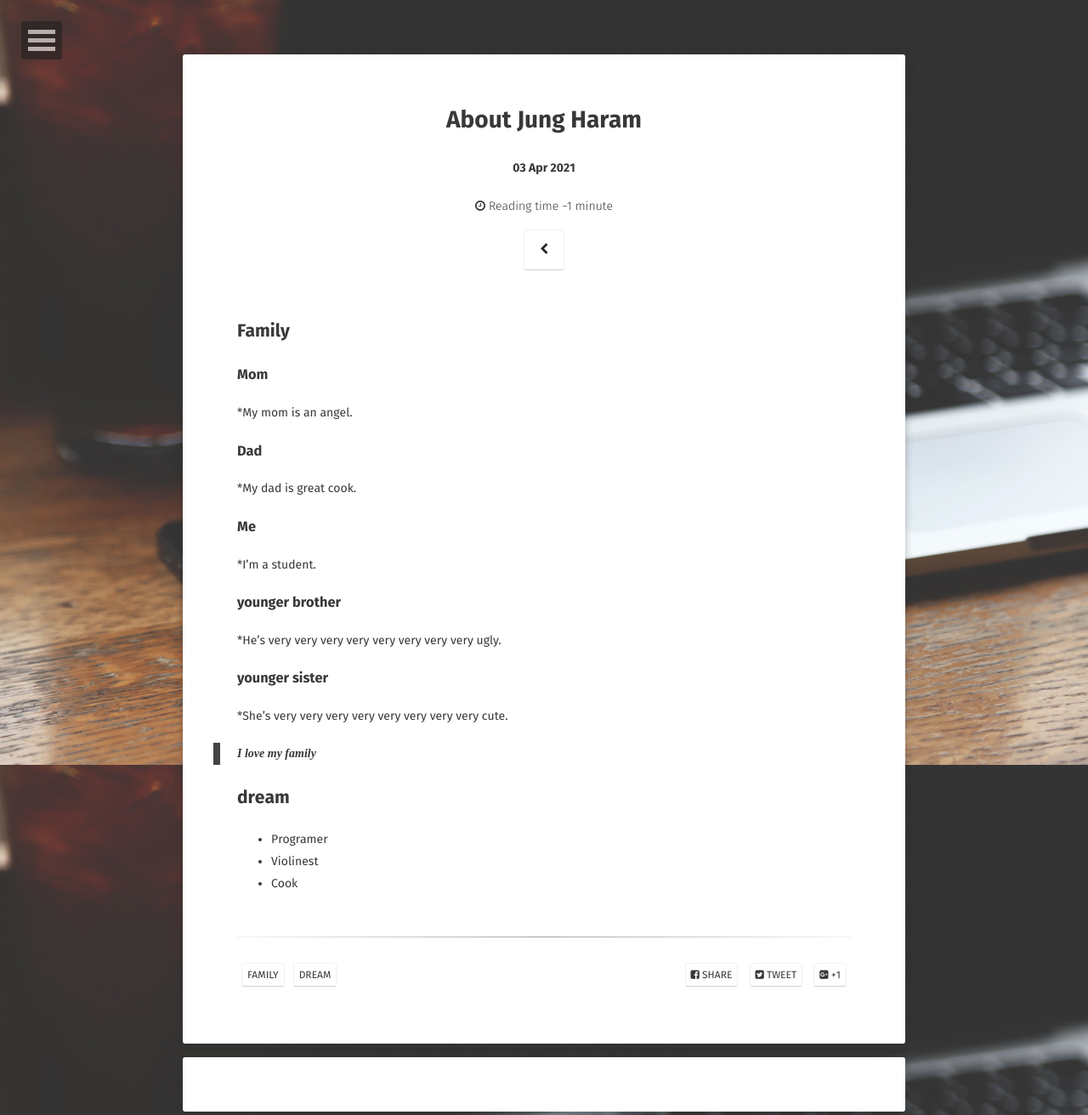
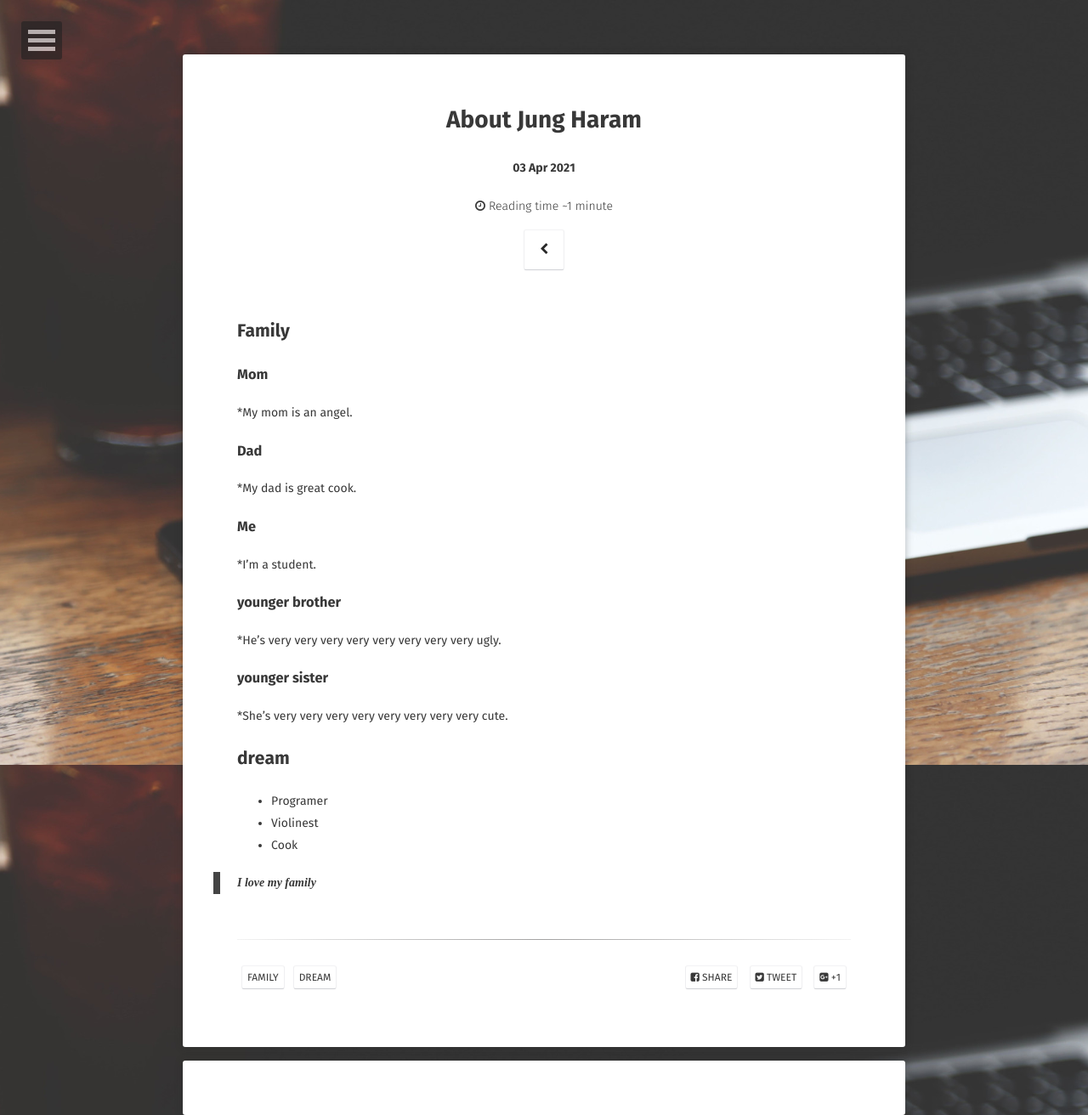
Before and after one commit to KSY1824/ksy1824.github.com, a Jekyll site: the page built from _posts/2021-04-03-My-first-blog-post.md, in a window 1280 px wide. Shown: the whole page at 85% size. Built offline with Jekyll 4.4.1, drawn with Linux system fonts in a browser that asks for light colours; some web fonts are replaced; comment, search, counter and statistics services are not loaded.

```diff
--- a/_posts/2021-04-03-My-first-blog-post.md
+++ b/_posts/2021-04-03-My-first-blog-post.md
@@ -29,10 +29,10 @@ comments: true
 ### younger sister
 *She's very very very very very very very very cute.
 
-> #### I love my family
-
 ## dream
 
 * Programer
 * Violinest
 * Cook
+
+> #### I love my family
```
